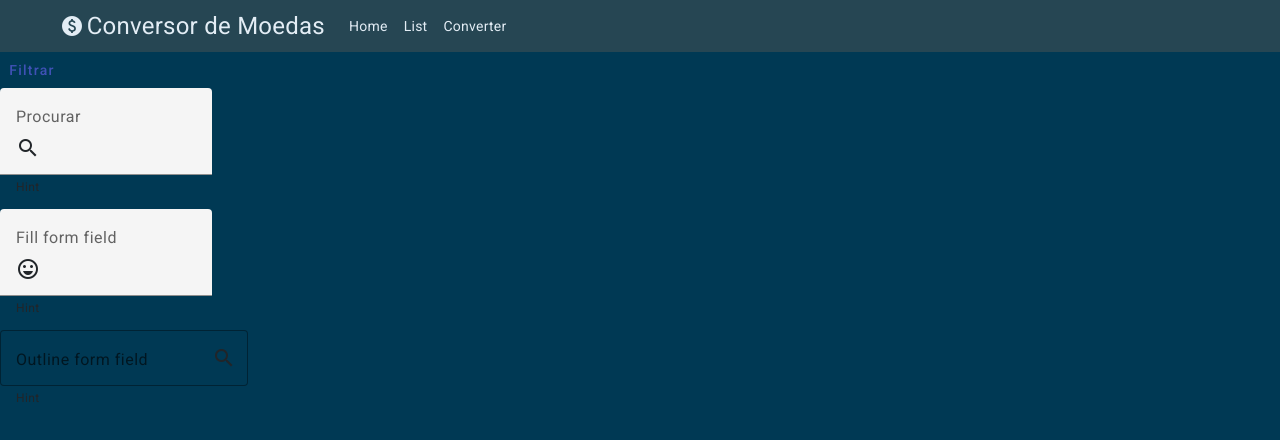
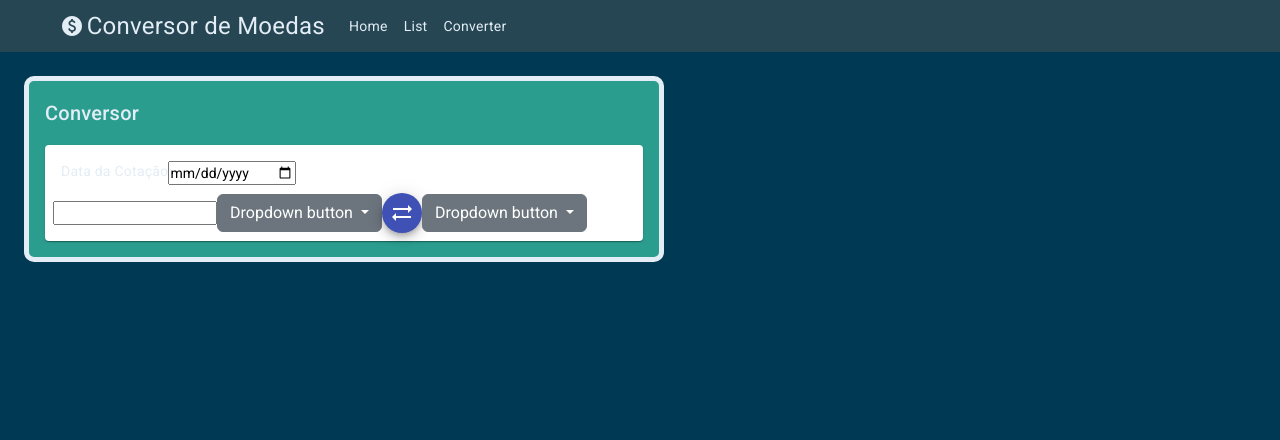
Before and after one commit to caiohxp/conversao-de-moedas, an Angular app: page /converter in a window 1280 px wide. Shown: the top 440 px of the page. Built offline with nearby package versions, Linux system fonts and the light colour scheme.

Commit message:
up section converter

```diff
--- a/src/app/app.module.ts
+++ b/src/app/app.module.ts
@@ -17,6 +17,7 @@ import {MatInputModule} from '@angular/material/input';
 import {MatPaginatorModule} from '@angular/material/paginator';
 import {MatSortModule} from '@angular/material/sort';
 import {MatRadioModule} from '@angular/material/radio';
+import {MatCardModule} from '@angular/material/card';
 import { BrowserAnimationsModule } from '@angular/platform-browser/animations';
 
 @NgModule({
@@ -39,6 +40,7 @@ import { BrowserAnimationsModule } from '@angular/platform-browser/animations';
     MatPaginatorModule,
     MatSortModule,
     MatRadioModule,
+    MatCardModule,
     BrowserAnimationsModule,
     FormsModule
   ],
--- a/src/app/template/coin-converter/coin-converter.component.html
+++ b/src/app/template/coin-converter/coin-converter.component.html
@@ -1,25 +1,38 @@
-<button mat-button color="primary">Filtrar</button>
-<p>
-    <mat-form-field appearance="fill">
-        <mat-label>Procurar</mat-label>
-        <input matInput type="text" id="input-filtro">
-        <mat-icon aria-hidden="false" aria-label="search-icon" fontIcon="search"></mat-icon>
-        <mat-hint>Hint</mat-hint>
-    </mat-form-field>
-</p>
-<p>
-    <mat-form-field appearance="fill">
-      <mat-label>Fill form field</mat-label>
-      <input matInput placeholder="Placeholder">
-      <mat-icon>sentiment_very_satisfied</mat-icon>
-      <mat-hint>Hint</mat-hint>
-    </mat-form-field>
-  </p>
-  <p>
-    <mat-form-field appearance="outline">
-      <mat-label>Outline form field</mat-label>
-      <input matInput placeholder="Placeholder">
-      <mat-icon matSuffix>search</mat-icon>
-      <mat-hint>Hint</mat-hint>
-    </mat-form-field>
-  </p>
+<section class="p-4">
+  <div class="container main-container p-3 flex-column d-flex">
+    <h2>Conversor</h2>
+    <mat-card>
+      <mat-card-header>
+        <mat-label>Data da Cotação</mat-label>
+        <input mat-input type="date">
+      </mat-card-header>
+      <mat-card-actions>
+        <input mat-input type="text">
+        <div class="dropdown">
+          <button class="btn btn-secondary dropdown-toggle" type="button" data-bs-toggle="dropdown"
+            aria-expanded="false">
+            Dropdown button
+          </button>
+          <ul class="dropdown-menu">
+            <li><a class="dropdown-item" href="#">Action</a></li>
+            <li><a class="dropdown-item" href="#">Another action</a></li>
+            <li><a class="dropdown-item" href="#">Something else here</a></li>
+          </ul>
+        </div>
+        <button mat-mini-fab color="primary"><mat-icon aria-hidden="false" fontIcon="sync_alt"
+            matSuffix></mat-icon></button>
+        <div class="dropdown">
+          <button class="btn btn-secondary dropdown-toggle" type="button" data-bs-toggle="dropdown"
+            aria-expanded="false">
+            Dropdown button
+          </button>
+          <ul class="dropdown-menu">
+            <li><a class="dropdown-item" href="#">Action</a></li>
+            <li><a class="dropdown-item" href="#">Another action</a></li>
+            <li><a class="dropdown-item" href="#">Something else here</a></li>
+          </ul>
+        </div>
+      </mat-card-actions>
+    </mat-card>
+  </div>
+</section>
--- a/src/app/template/coin-list/coin-list.component.ts
+++ b/src/app/template/coin-list/coin-list.component.ts
@@ -15,7 +15,7 @@ import { MatSort, MatSortHeader } from '@angular/material/sort';
 export class CoinListComponent implements AfterViewInit {
 
   displayedColumns = ['code', 'description'];
-  dataSource: any;
+  dataSource: MatTableDataSource<any>;
   constructor(private listService: ListService) {
   }
   @ViewChild(MatPaginator) paginator: MatPaginator;
@@ -28,6 +28,8 @@ export class CoinListComponent implements AfterViewInit {
       this.dataSource = new MatTableDataSource(Object.values(s.symbols));
       this.dataSource.paginator = this.paginator;
       this.dataSource.sort = this.matSort;
+      console.log(typeof(Object.values(s.symbols)));
+
     });
   }
   filtrarMoedas($event: any){
```
Also changed, not shown: src/app/template/coin-list/list.service.ts (line endings or trailing spaces).
